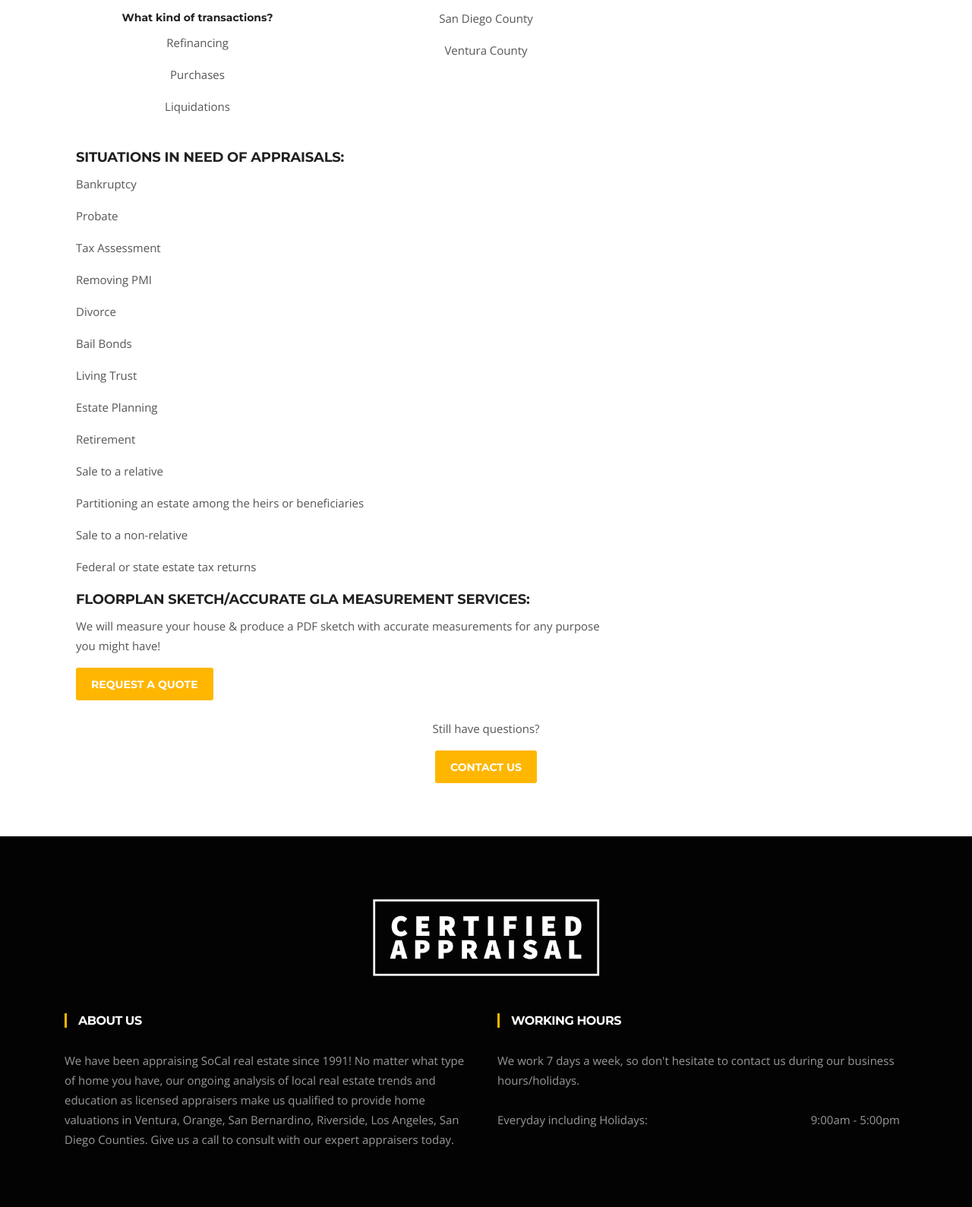
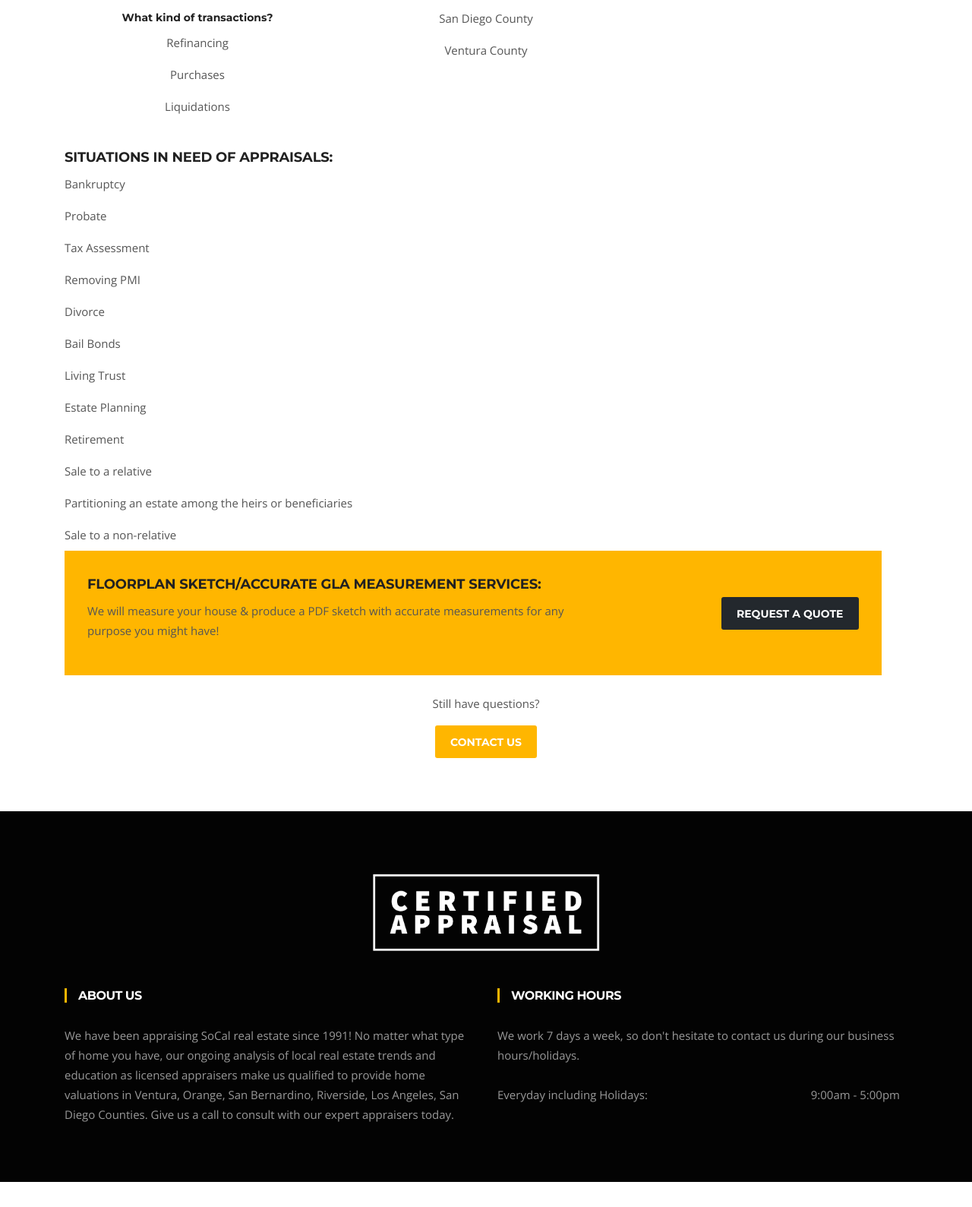
Before and after one commit to nicolasyeon/certifiedappraisal, a Django app: page /services_page in a window 1280 px wide. Shown: the part 1405-2994 px from the top of the page at 76% size. After the commit the page ends 2961 px from the top, so only its background shows below. Run offline with Django 3.2, Linux system fonts and the light colour scheme; some libraries are stand-ins or nearby versions.

Commit message:
Edited Templates

```diff
--- a/appraisal_app/templates/services.html
+++ b/appraisal_app/templates/services.html
@@ -184,8 +184,6 @@
               like we do. Give us a shot and you won't be dissapointed!"</p>
             <p>- Alan Yeon (Chief Appraiser)</p>
           </div><!-- 1st post col end -->
-        </div>
-        <!--/ Content row end -->
 
           <div class="col-12">
             <h4>Situations in need of appraisals:</h4>
@@ -204,15 +202,29 @@
             <p>Federal or state estate tax returns</p>
           </div>
 
+          <section class="call-to-action-box no-padding">
+            <div class="container">
+              <div class="action-style-box">
+                <div class="row align-items-center">
                   <div class="col-md-8 text-center text-md-left">
                     <div class="call-to-action-text">
                       <h4>Floorplan Sketch/Accurate GLA Measurement Services:</h4>
                       <p>We will measure your house & produce a PDF sketch
                         with accurate measurements for any purpose you might
                         have!</p>
-            <a class="btn btn-primary" href="/contact_page">Request a quote</a>
                     </div>
                   </div><!-- Col end -->
+                  <div class="col-md-4 text-center text-md-right mt-3 mt-md-0">
+                    <div class="call-to-action-btn">
+                      <a class="btn btn-dark" href="/contact_page">Request a quote</a>
+                    </div>
+                  </div><!-- col end -->
+                </div><!-- row end -->
+              </div><!-- Action style box -->
+            </div><!-- Container end -->
+          </section><!-- Action end -->
+        </div>
+        <!--/ Content row end -->
 
         <div class="general-btn text-center mt-4">
           <p>Still have questions?</p>
```
Also changed, not shown: appraisal_app/templates/index.html (+7 -6 lines). Lines whose indentation alone changed are shown as unchanged.
